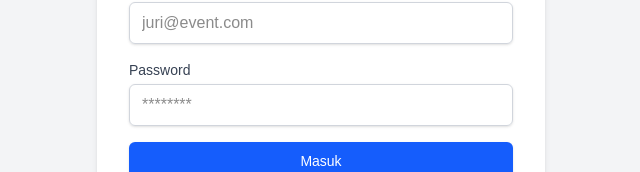
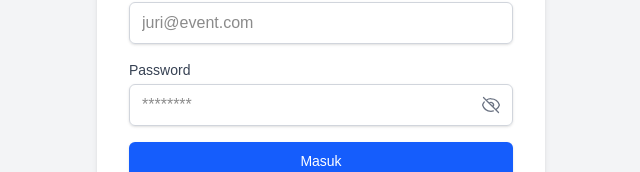
Before and after one commit to wyzsee/paper-judging, a Next.js app: page /login in a window 1280 px wide. Shown: the part 349-521 px from the top of the page, without its empty margins (319-959 px from the left). Built offline with nearby package versions, Linux system fonts and the light colour scheme; no server answers.

Commit message:
Implement logout functionality and add password visibility toggle in login form

```diff
--- a/src/app/admin/page.tsx
+++ b/src/app/admin/page.tsx
@@ -77,6 +77,11 @@
     fetchData();
   }, [router]);
 
+  const handleLogout = async () => {
+    await supabase.auth.signOut();
+    router.push("/login");
+  };
+
   if (loading)
     return (
       <div className="p-8 text-center font-bold">
@@ -91,10 +96,10 @@
             🏆 Leaderboard Penilaian
           </h1>
           <button
-            onClick={() => router.push("/")}
-            className="text-blue-600 hover:underline"
+            onClick={handleLogout}
+            className="text-sm text-red-600 hover:text-red-800 font-medium"
           >
-            Kembali ke Dashboard
+            Logout
           </button>
         </div>
 
--- a/src/app/login/page.tsx
+++ b/src/app/login/page.tsx
@@ -9,6 +9,7 @@
   const [password, setPassword] = useState("");
   const [loading, setLoading] = useState(false);
   const [errorMsg, setErrorMsg] = useState("");
+  const [showPassword, setShowPassword] = useState(false);
 
   const handleLogin = async (e: React.FormEvent) => {
     e.preventDefault();
@@ -24,10 +25,24 @@
     if (error) {
       setErrorMsg("Login Gagal: " + error.message);
       setLoading(false);
+      return;
+    }
+
+    // Checking Role First
+    if (data.user) {
+      // Get daya from table profiles
+      const { data: profile } = await supabase
+        .from("profiles")
+        .select("role")
+        .eq("id", data.user.id)
+        .single();
+
+      // Redirect Logic
+      if (profile?.role === "admin") {
+        router.push("/admin");
       } else {
-      // If success
-      console.log("Login Sukses:", data);
         router.push("/");
+      }
     }
   };
 
@@ -63,14 +78,61 @@
             <label className="block text-sm font-medium text-gray-700">
               Password
             </label>
+            <div className="relative mt-1">
               <input
-              type="password"
+                type={showPassword ? "text" : "password"}
                 required
                 placeholder="********"
                 className="mt-1 block w-full px-3 py-2 border border-gray-300 rounded-md shadow-sm focus:outline-none focus:ring-blue-500 focus:border-blue-500"
                 value={password}
                 onChange={(e) => setPassword(e.target.value)}
               />
+
+              <button
+                type="button"
+                onClick={() => setShowPassword(!showPassword)}
+                className="absolute inset-y-0 right-0 px-3 flex items-center text-gray-500 hover:text-blue-600 focus:outline-none"
+              >
+                {showPassword ? (
+                  // Icon Open
+                  <svg
+                    xmlns="http://www.w3.org/2000/svg"
+                    fill="none"
+                    viewBox="0 0 24 24"
+                    strokeWidth={1.5}
+                    stroke="currentColor"
+                    className="w-5 h-5"
+                  >
+                    <path
+                      strokeLinecap="round"
+                      strokeLinejoin="round"
+                      d="M2.036 12.322a1.012 1.012 0 010-.639C3.423 7.51 7.36 4.5 12 4.5c4.638 0 8.573 3.007 9.963 7.178.07.207.07.431 0 .639C20.577 16.49 16.64 19.5 12 19.5c-4.638 0-8.573-3.007-9.963-7.178z"
+                    />
+                    <path
+                      strokeLinecap="round"
+                      strokeLinejoin="round"
+                      d="M15 12a3 3 0 11-6 0 3 3 0 016 0z"
+                    />
+                  </svg>
+                ) : (
+                  // Icon Close
+                  <svg
+                    xmlns="http://www.w3.org/2000/svg"
+                    fill="none"
+                    viewBox="0 0 24 24"
+                    strokeWidth={1.5}
+                    stroke="currentColor"
+                    className="w-5 h-5"
+                  >
+                    <path
+                      strokeLinecap="round"
+                      strokeLinejoin="round"
+                      d="M3.98 8.223A10.477 10.477 0 001.934 12C3.226 16.338 7.244 19.5 12 19.5c.993 0 1.953-.138 2.863-.395M6.228 6.228A10.45 10.45 0 0112 4.5c4.756 0 8.773 3.162 10.065 7.498a10.523 10.523 0 01-4.293 5.774M6.228 6.228L3 3m3.228 3.228l3.65 3.65m7.894 7.894L21 21m-3.228-3.228l-3.65-3.65m0 0a3 3 0 10-4.243-4.243m4.242 4.242L9.88 9.88"
+                    />
+                  </svg>
+                )}
+              </button>
+            </div>
           </div>
 
           <button
@@ -78,7 +140,7 @@
             disabled={loading}
             className="w-full flex justify-center py-2 px-4 border border-transparent rounded-md shadow-sm text-sm font-medium text-white bg-blue-600 hover:bg-blue-700 focus:outline-none focus:ring-2 focus:ring-offset-2 focus:ring-blue-500 disabled:bg-blue-300"
           >
-            {loading ? "Memproses..." : "Masuk"}
+            {loading ? "Loadings..." : "Masuk"}
           </button>
         </form>
       </div>
```
Lines whose indentation alone changed are shown as unchanged.
